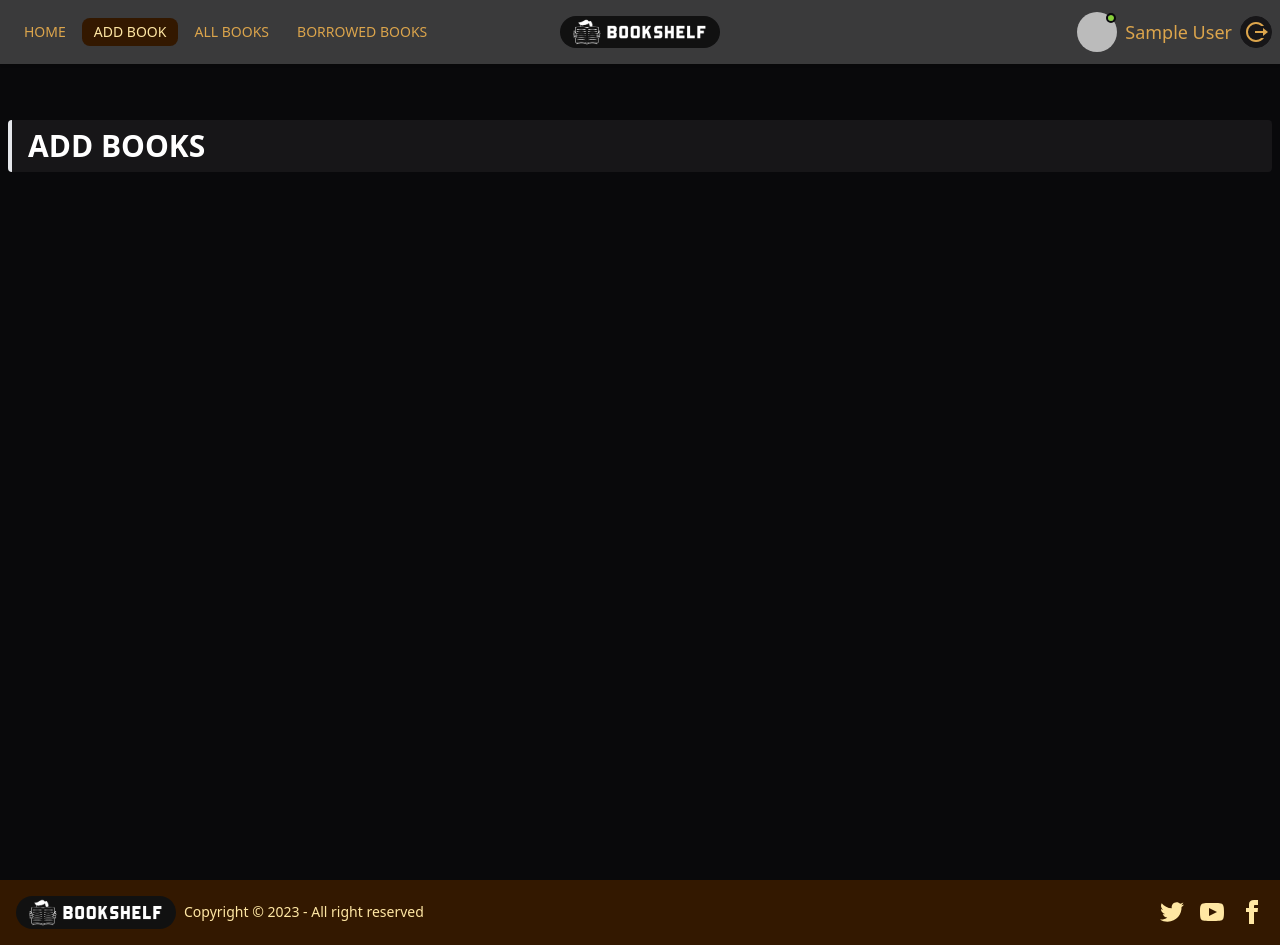
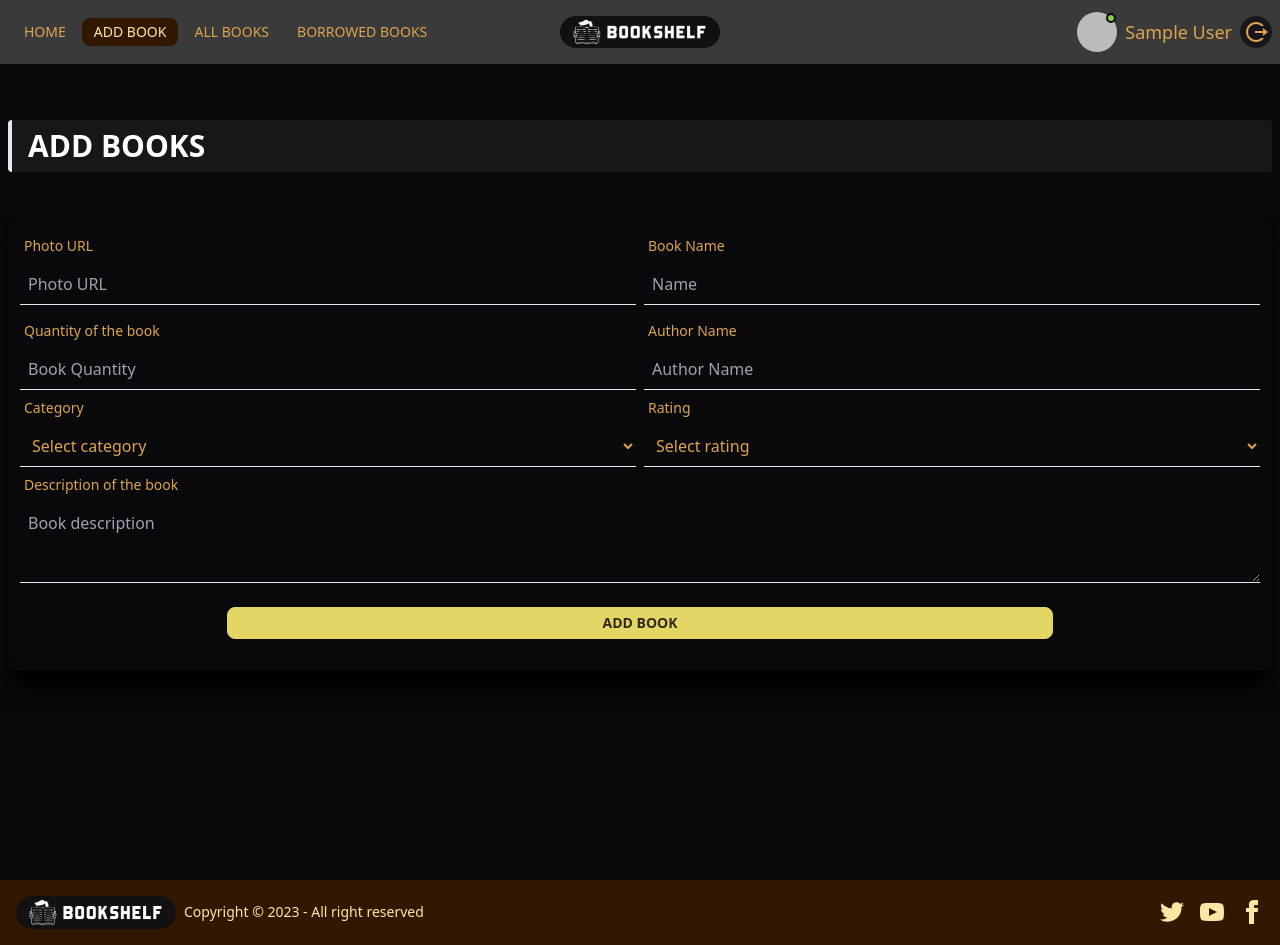
Before and after one commit to codeninja-404/bookshelf-client, a React (Vite) app: page /add in a window 1280 px wide. Built offline with nearby package versions, Linux system fonts and the light colour scheme; no server answers; sample sign-in values are in the browser's storage.

Commit message:
created add book form

```diff
--- a/src/Pages/AddBooks/AddBooks.jsx
+++ b/src/Pages/AddBooks/AddBooks.jsx
@@ -1,9 +1,153 @@
+import { Link } from "react-router-dom";
 import Title from "../../Components/Tools/Title";
+import { useState } from "react";
 
 const AddBooks = () => {
+  const [category, setCategory] = useState("");
+  const [rating, setRating] = useState("");
+  const handleCatgoryChange = (e) => {
+    setCategory(e.target.value);
+  };
+  const handleRatingChange = (e) => {
+    setRating(e.target.value);
+  };
+
+  const handleAddBoook = (e) => {
+    e.preventDefault();
+    const form = e.target;
+    const photoUrl = form.photo.value;
+    const name = form.name.value;
+    const quantity = form.quantity.value;
+    const authorName = form.authorName.value;
+    const description = form.description.value;
+    const book = {
+      photoUrl,
+      name,
+      quantity,
+      authorName,
+      category,
+      description,
+      rating,
+    };
+    console.log(book);
+  };
   return (
     <div>
       <Title>add books</Title>
+      <div className="  w-full   rounded-xl  shadow-xl shadow-black">
+        <form onSubmit={handleAddBoook} className=" px-3 py-4">
+          <div className="grid lg:grid-cols-2 gap-2 ">
+            <div className="form-control">
+              <label className="label">
+                <span className="label-text ">Photo URL</span>
+              </label>
+              <input
+                type="text"
+                name="photo"
+                placeholder="Photo URL"
+                className="p-2 bg-base-100 border-b"
+                required
+              />
+            </div>
+            <div className="form-control">
+              <label className="label">
+                <span className="label-text ">Book Name</span>
+              </label>
+              <input
+                type="text"
+                name="name"
+                placeholder="Name"
+                className="p-2 bg-base-100 border-b"
+                required
+              />
+            </div>
+            <div className="form-control">
+              <label className="label">
+                <span className="label-text ">Quantity of the book</span>
+              </label>
+              <input
+                type="number"
+                name="quantity"
+                placeholder="Book Quantity"
+                className="p-2 bg-base-100 border-b"
+                required
+              />
+            </div>
+            <div className="form-control">
+              <label className="label">
+                <span className="label-text ">Author Name</span>
+              </label>
+              <input
+                type="text"
+                name="authorName"
+                placeholder="Author Name"
+                className="p-2 bg-base-100 border-b"
+                required
+              />
+            </div>
+          </div>
+          <div className="grid grid-cols-2 gap-2 ">
+            <div className="form-control">
+              <label className="label">
+                <span className="label-text ">Category</span>
+              </label>
+              <select
+                name="selectOption"
+                value={category}
+                onChange={handleCatgoryChange}
+                className="p-2 w-full bg-base-100 border-b"
+              >
+                <option value="">Select category</option>
+                <option value="sci-fi">Sci-Fi</option>
+                <option value="drama">Drama</option>
+                <option value="thriller">Thriller</option>
+                <option value="fantasy">Fantasey</option>
+              </select>
+            </div>
+            <div className="form-control">
+              <label className="label">
+                <span className="label-text ">Rating</span>
+              </label>
+              <select
+                name="selectOption"
+                value={rating}
+                onChange={handleRatingChange}
+                className="p-2 w-full bg-base-100 border-b"
+              >
+                <option value="">Select rating</option>
+                <option value="1">1</option>
+                <option value="2">2</option>
+                <option value="3">3</option>
+                <option value="4">4</option>
+                <option value="5">5</option>
+              </select>
+            </div>
+          </div>
+          <div className="form-control">
+            <label className="label">
+              <span className="label-text ">Description of the book</span>
+            </label>
+
+            <textarea
+              placeholder="Book description"
+              className="p-2 bg-base-100 border-b h-20"
+              name="description"
+              id=""
+              required
+            ></textarea>
+          </div>
+
+          <div className="form-control mt-6">
+            <button
+              className="btn w-2/3 btn-sm mx-auto btn-warning  "
+              type="submit"
+            >
+              add book
+            </button>
+          </div>
+          <div className="flex flex-col gap-2 justify-center  py-2"></div>
+        </form>
+      </div>
     </div>
   );
 };
```
